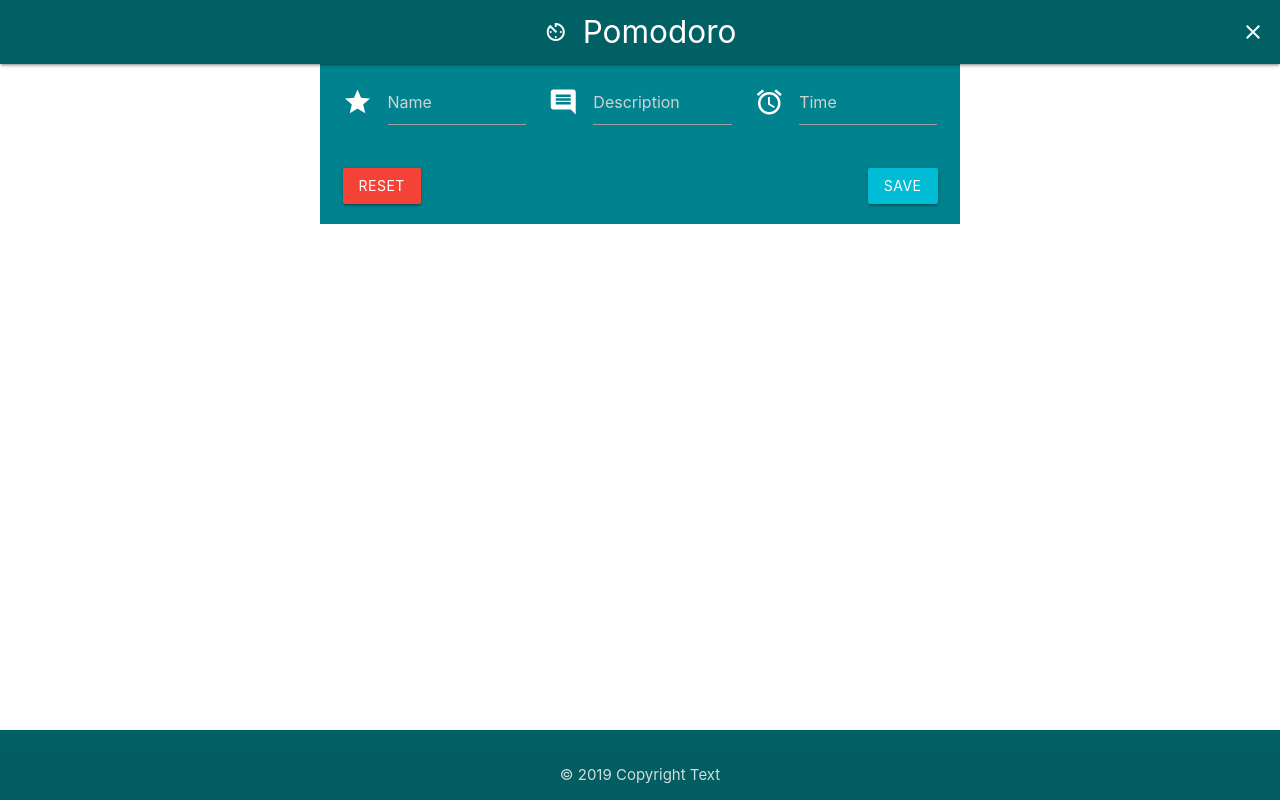
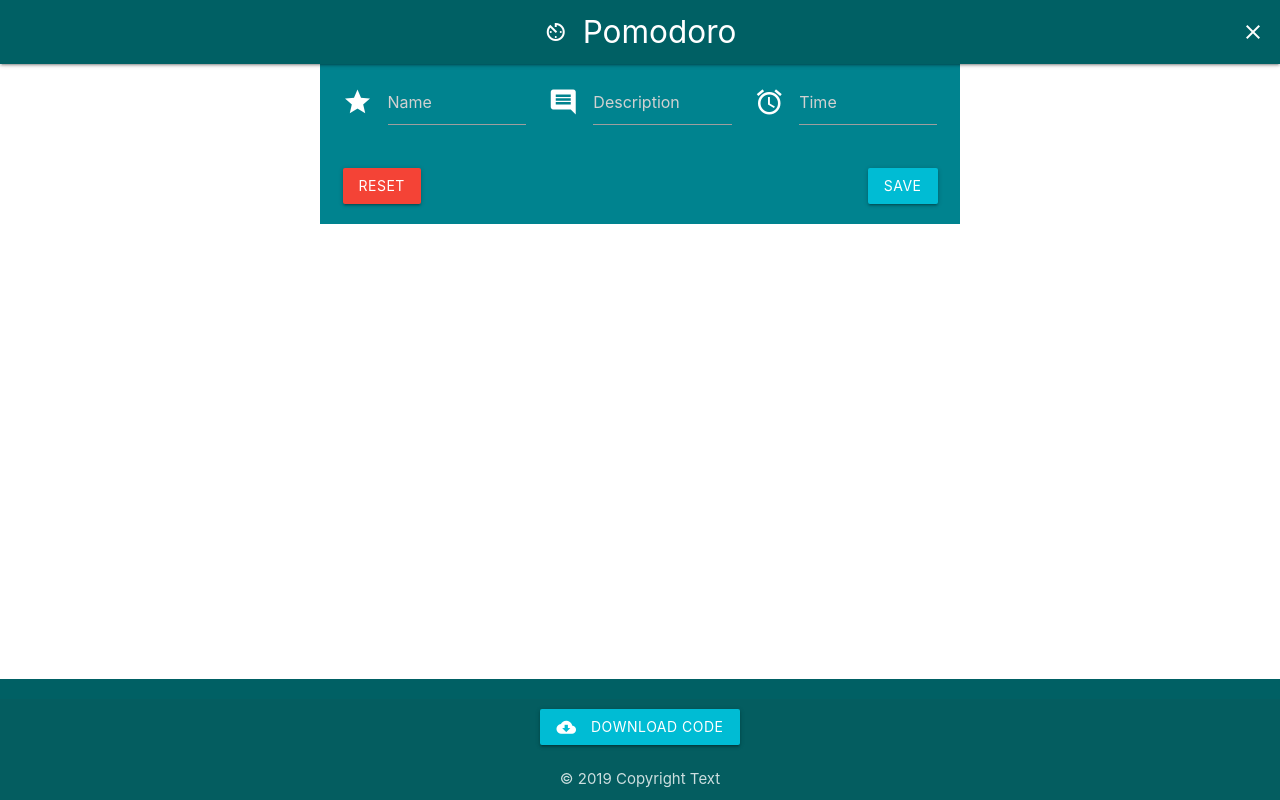
Before and after one commit to Kesymaru/js3-19-pomodoro, a plain HTML site: page index.html in a window 1280 px wide. Drawn offline with nearby package versions, Linux system fonts and the light colour scheme.

Commit message:
added footer button with the link of the github repo

```diff
--- a/index.html
+++ b/index.html
@@ -72,12 +72,14 @@
     </form>
     <section id="container" class="row"></section>
 
-    <!--<button id="addBtn" class="btn-floating btn-large waves-effect waves-light red right">
-        <i class="material-icons">close</i>
-    </button>-->
     <footer class="page-footer cyan darken-4">
         <div class="footer-copyright">
             <div class="container center">
+                <a class="btn waves-effect waves-light cyan white-text" target="_blank" href="https://github.com/Kesymaru/js3-19-pomodoro">
+                    <i class="material-icons left">cloud_download</i>
+                    Download code
+                </a>
+                <br><br>
                 © 2019 Copyright Text
             </div>
         </div>
```
